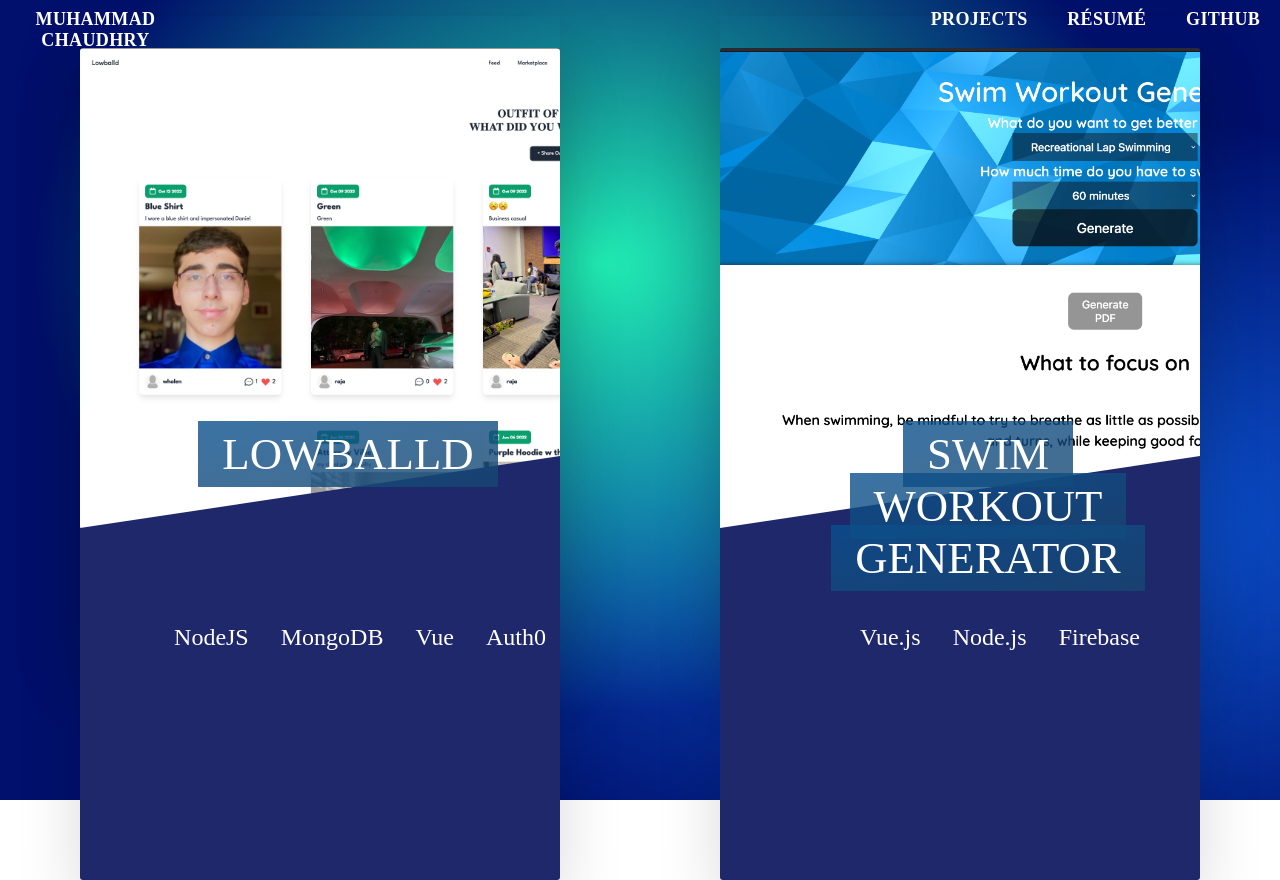
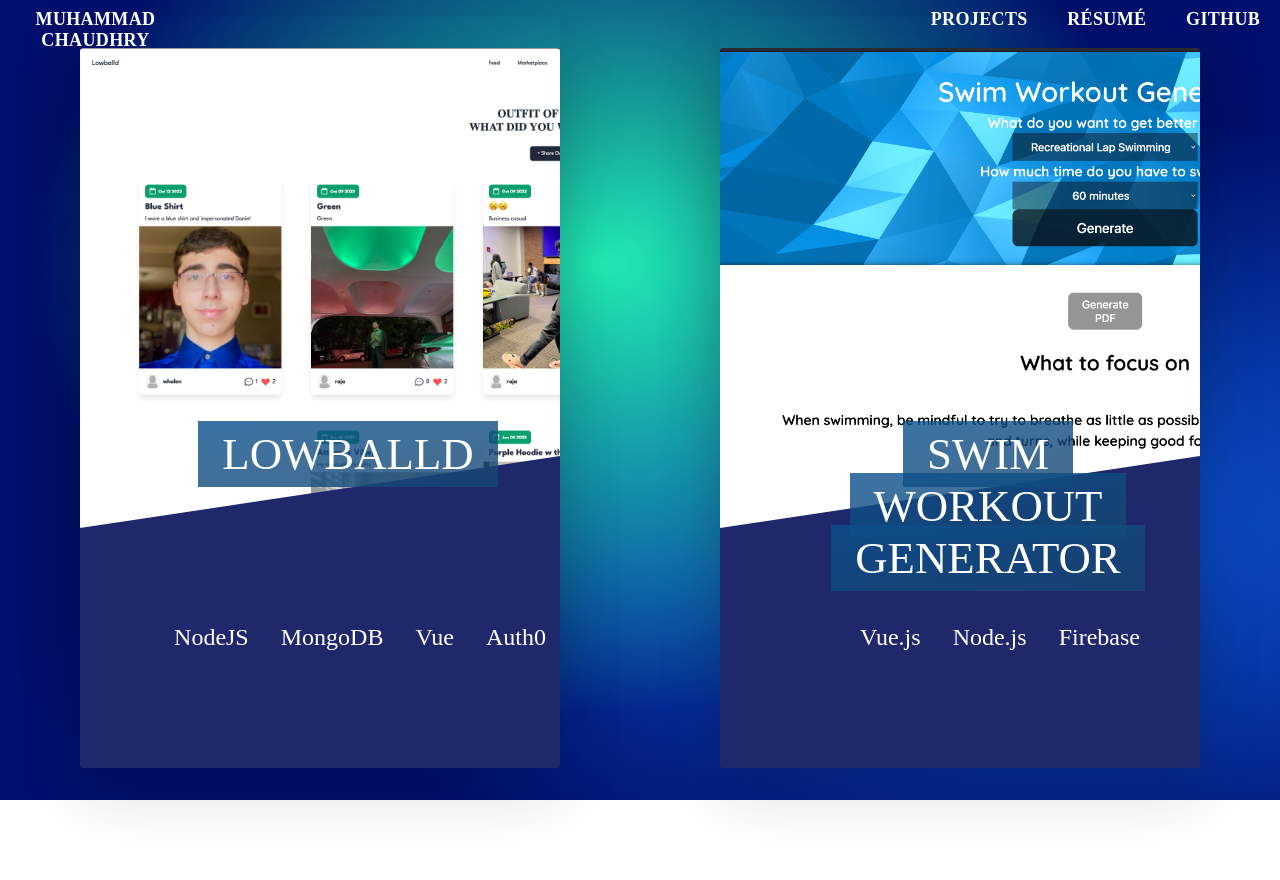
Before and after one commit to MuhammadC11/Personal-Website-Portfolio, a Vue app in the folder portfolio/: page /projects in a window 1280 px wide. After the commit the page ends 800 px from the top, so only its background shows below. Built offline with nearby package versions, Linux system fonts and the light colour scheme.

Commit message:
fixed sizing

```diff
--- a/portfolio/src/views/Projects.vue
+++ b/portfolio/src/views/Projects.vue
@@ -125,6 +125,12 @@
   box-shadow: 0 1.5rem 4rem rgba(0, 0, 0, 0.15);
   -moz-box-shadow: 0 1.5rem 4rem rgba(0, 0, 0, 0.15);
   -webkit-box-shadow: 0 1.5rem 4rem rgba(0, 0, 0, 0.15);
+}
+
+@media screen and (max-width: 1600px) {
+  .project-card__side {
+    height: 45rem;
+  }
 }
 
 .project-card__side--front {
```
